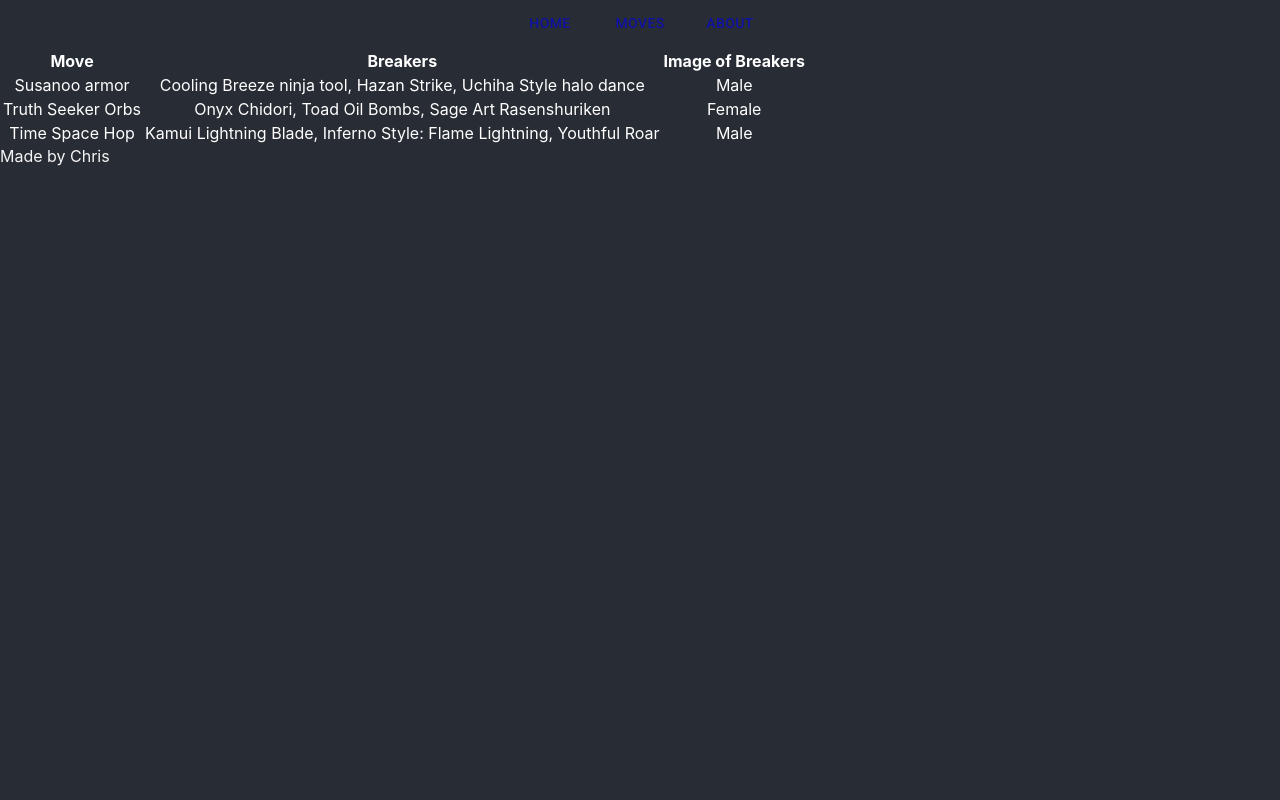
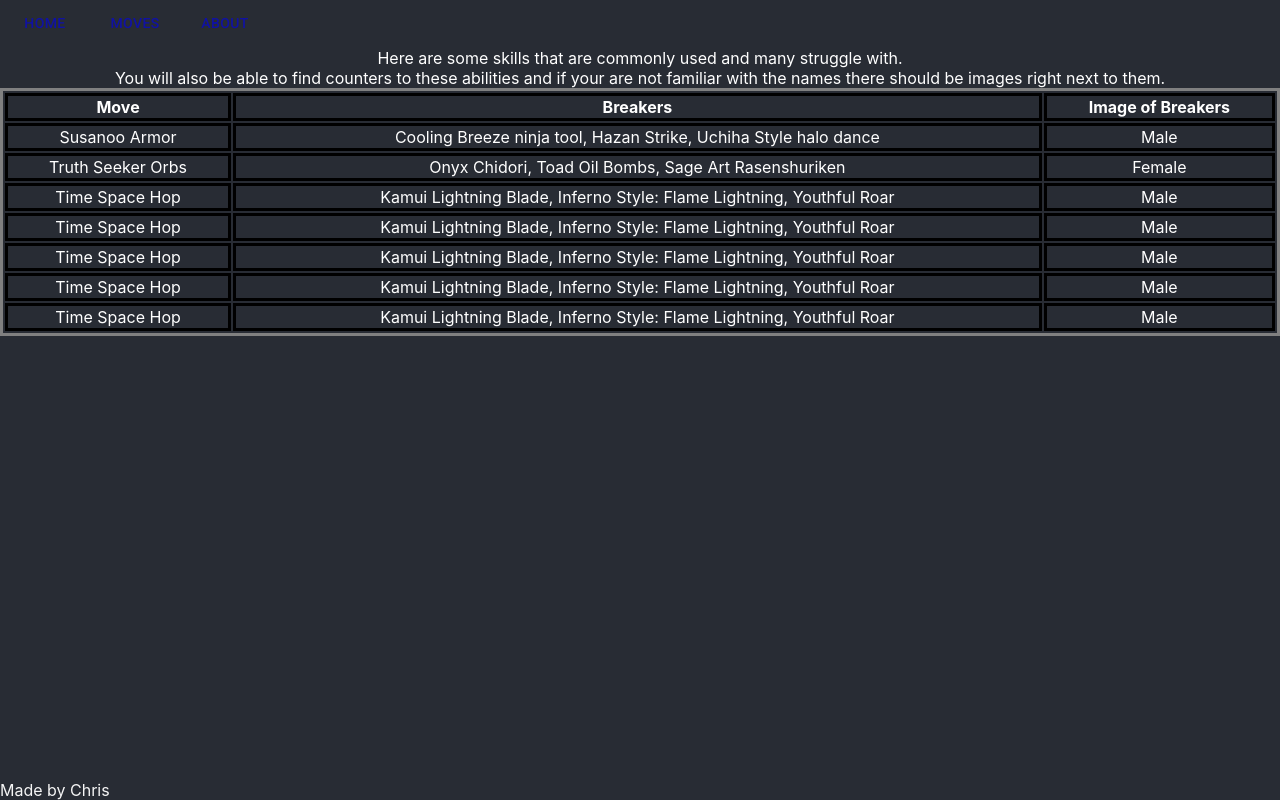
Before and after one commit to ChristopherB91/testpro1, a React (Create React App) app: page /Moves in a window 1280 px wide. Built offline with nearby package versions, Linux system fonts and the light colour scheme.

Commit message:
Table is setup and colored how I would like it

```diff
--- a/src/App.css
+++ b/src/App.css
@@ -6,23 +6,14 @@ html{
   /* display: flex; */
 }
 
-.App-logo {
-  /* height: 40vmin; */
-  pointer-events: none;
-}
-
-@media (prefers-reduced-motion: no-preference) {
-  .App-logo {
-    animation: App-logo-spin infinite 20s linear;
-  }
-}
-
 .App-header {
+  /* position: absolute; */
   display: flex;
-  flex-direction: column;
-  justify-content: center;
+  /* flex-direction: column; */
+  align-items: center;
   font-size: calc(10px + 2vmin);
   color: white;
+
 }
 
 .Home{
@@ -35,6 +26,10 @@ html{
 .App-footer{
   color: rgb(245, 245, 245);
   display: flex;
+  position: absolute;
+  bottom: 0;
+  width: 100%;
+  /* height: 2.5rem; */
 }
 
 .App-link {
@@ -49,6 +44,24 @@ html{
 }
 
 .App-moves{
+  display: flex;
+  flex-direction: column;
+  align-items: center;
   color: white;
+}
 
+table{
+  border-style: solid;
+  height: 300;
+  width: 100%;
 }
+
+td{
+  border-style: solid;
+  border-color: black;
+}
+
+th{
+  border-style: solid;
+  border-color: black;
+}
--- a/src/Components/Moves.js
+++ b/src/Components/Moves.js
@@ -1,21 +1,11 @@
 import React from 'react'
 
-
-// const rows = GridRowsProp = [
-//     { id: 1, Move: 'susanoo armor', Breaker: 'Cooling Breeze ninja tool, Hazan Strike, Uchiha Style halo dance', Images: '' },
-//     { id: 2, Move: 'Truth Seeker Orbs', Breaker: 'Onyx Chidori, Toad Oil Bombs, Sage Art Rasenshuriken', Images: '' },
-//     { id: 3, Move: 'Time Space Hop', Breaker: 'Kamui Lightning Blade, Inferno Style: Flame Lightning, Youthful Roar', Images: '' }
-// ]
-
-// const columns = GridColDef = [
-//     { field: 'Move', headerName: 'Moves', width: 150},
-//     { field: 'Breaker', headerName: 'Breaker(s)', width: 150},
-//     { field: 'Images', headerName: 'Picture(s)', width: 150}
-// ]
 
 function Moves() {
     return (
         <div className='App-moves'>
+            <p1>Here are some skills that are commonly used and many struggle with.</p1>
+            <p1>You will also be able to find counters to these abilities and if your are not familiar with the names there should be images right next to them.</p1>
         <table className='Moves-Table'>
         <tr>
           <th>Move</th>
@@ -23,7 +13,7 @@ function Moves() {
           <th>Image of Breakers</th>
         </tr>
         <tr>
-          <td>Susanoo armor</td>
+          <td>Susanoo Armor</td>
           <td>Cooling Breeze ninja tool, Hazan Strike, Uchiha Style halo dance</td>
           <td>Male</td>
         </tr>
@@ -37,6 +27,26 @@ function Moves() {
           <td>Kamui Lightning Blade, Inferno Style: Flame Lightning, Youthful Roar</td>
           <td>Male</td>
         </tr>
+        <tr>
+          <td>Time Space Hop</td>
+          <td>Kamui Lightning Blade, Inferno Style: Flame Lightning, Youthful Roar</td>
+          <td>Male</td>
+        </tr>
+        <tr>
+          <td>Time Space Hop</td>
+          <td>Kamui Lightning Blade, Inferno Style: Flame Lightning, Youthful Roar</td>
+          <td>Male</td>
+        </tr>
+        <tr>
+          <td>Time Space Hop</td>
+          <td>Kamui Lightning Blade, Inferno Style: Flame Lightning, Youthful Roar</td>
+          <td>Male</td>
+        </tr>
+        <tr>
+          <td>Time Space Hop</td>
+          <td>Kamui Lightning Blade, Inferno Style: Flame Lightning, Youthful Roar</td>
+          <td>Male</td>
+        </tr>
       </table>
         </div>
     )
```
